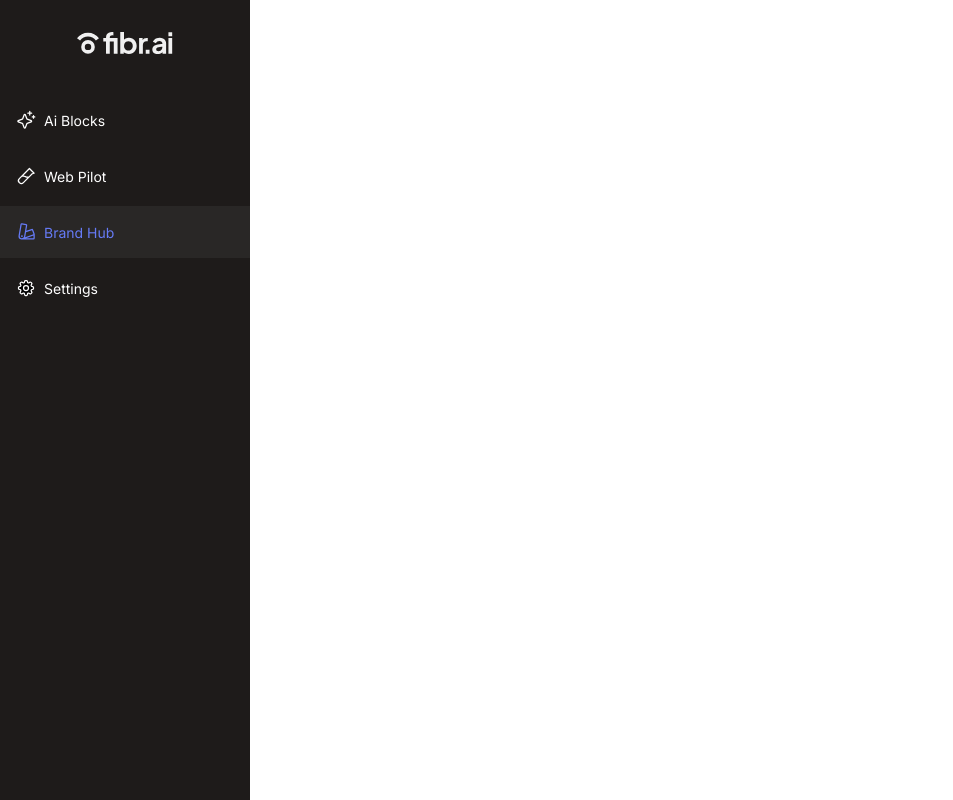
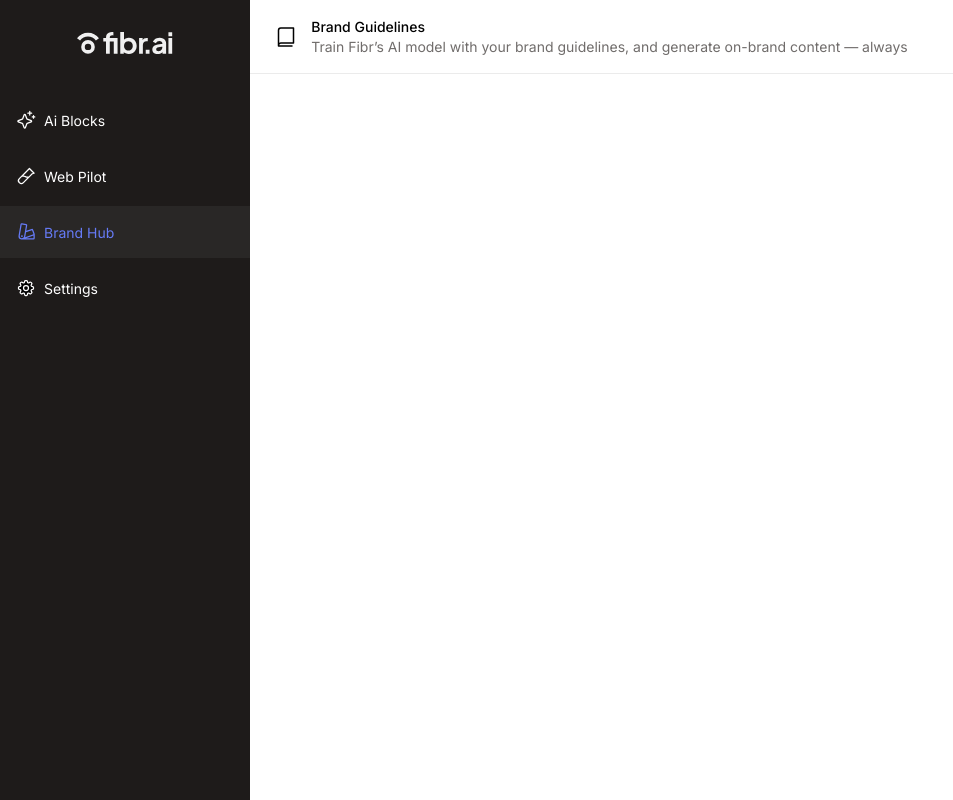
Before and after one commit to taufeeq-ahmed/fibr-ui-challenge, a Next.js app: page / in a window 1280 px wide. Shown: the whole page, without its empty margins (0-953 px from the left). Built offline with nearby package versions, Linux system fonts and the light colour scheme.

Commit message:
header is done

```diff
--- a/app/layout.js
+++ b/app/layout.js
@@ -1,5 +1,6 @@
 import { Inter } from "next/font/google";
 import "./globals.css";
+import Sidebar from "@/components/Sidebar";
 
 const inter = Inter({ subsets: ["latin"] });
 
@@ -11,7 +12,10 @@ export const metadata = {
 export default function RootLayout({ children }) {
   return (
     <html lang="en">
-      <body className={inter.className}>{children}</body>
+      <body className={inter.className}>
+        <Sidebar />
+        {children}
+      </body>
     </html>
   );
 }
--- a/app/page.js
+++ b/app/page.js
@@ -1,10 +1,11 @@
 import Sidebar from "@/components/Sidebar";
 import styles from "./page.module.css";
+import Header from "@/components/Header";
 
 export default function Home() {
   return (
     <main className={styles.main}>
-      <Sidebar/>
+      <Header />
     </main>
   );
 }
--- a/app/page.module.css
+++ b/app/page.module.css
@@ -1,3 +1,6 @@
-.main{
+.main {
     display: flex;
+    position: relative;
+    top: 0;
+    left: 250px;
 }
--- /dev/null
+++ b/components/Header/header.module.css
@@ -0,0 +1,28 @@
+.header {
+    display: flex;
+    gap: 0.7rem;
+    max-width: calc(100vw - 250px);
+    width: 100%;
+    align-items: center;
+    padding: 16px 24px;
+    border-bottom: 1px solid rgb(235, 235, 235);
+
+    .heading {
+        display: flex;
+        flex-direction: column;
+        gap: 3px;
+        margin: 2px;
+        flex: 1;
+    }
+
+    .heading_name {
+        font-size: 14px;
+        font-weight: 500;
+    }
+
+    .heading_description {
+        font-size: 14px;
+        color: #342f2d;
+        opacity: 0.70;
+    }
+}
--- /dev/null
+++ b/components/Header/index.js
@@ -0,0 +1,27 @@
+import React from 'react'
+import styles from './header.module.css'
+import Image from 'next/image'
+import guideIcon from '@/public/icons/guide.svg'
+import settingsIcon from '@/public/icons/settings.svg'
+
+function Header() {
+    return (
+        <header className={styles.header}>
+            <Image
+                src={guideIcon}
+                width={24}
+                height={24}
+            />
+            <div className={styles.heading}>
+                <h3 className={styles.heading_name}>
+                    Brand Guidelines
+                </h3>
+                <p className={styles.heading_description}>
+                    Train Fibr’s AI model with your brand guidelines, and generate on-brand content — always
+                </p>
+            </div>
+        </header>
+    )
+}
+
+export default Header
```
Also changed, not shown: public/icons/guide.svg (added).
